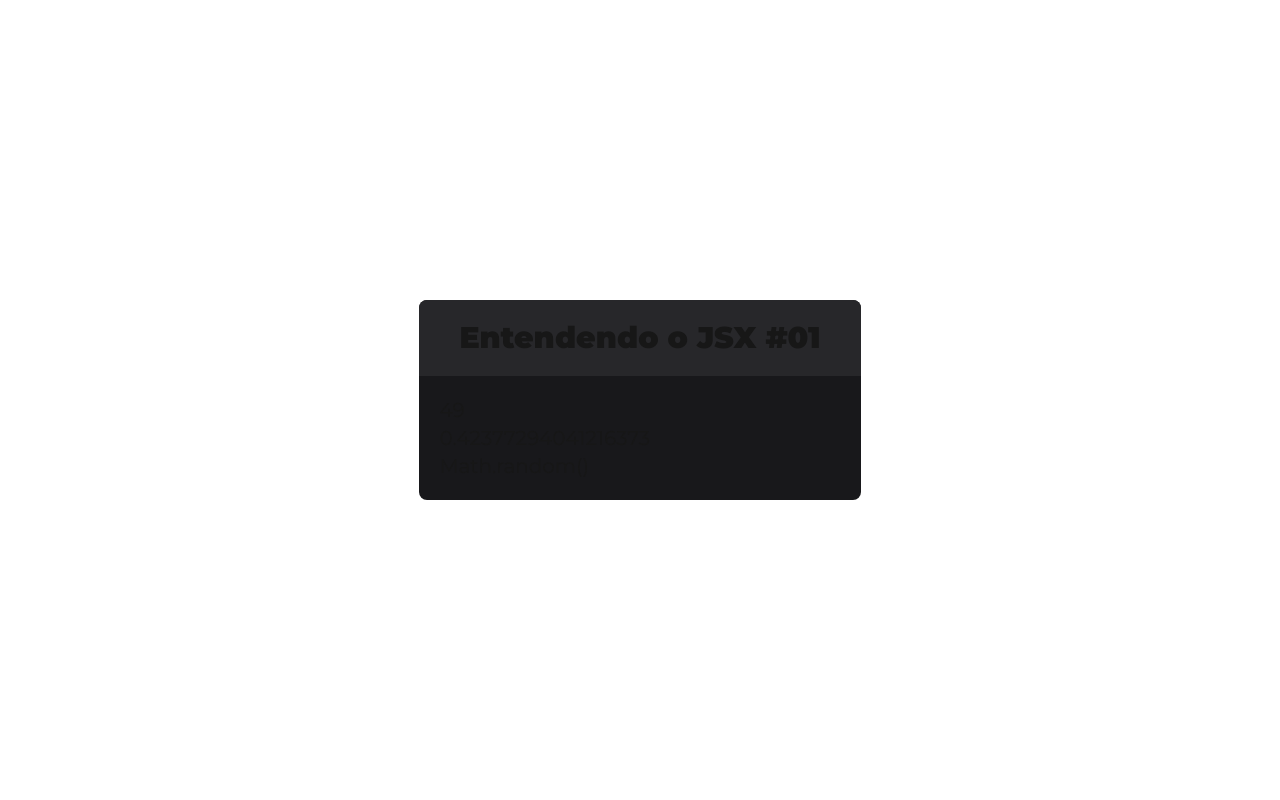
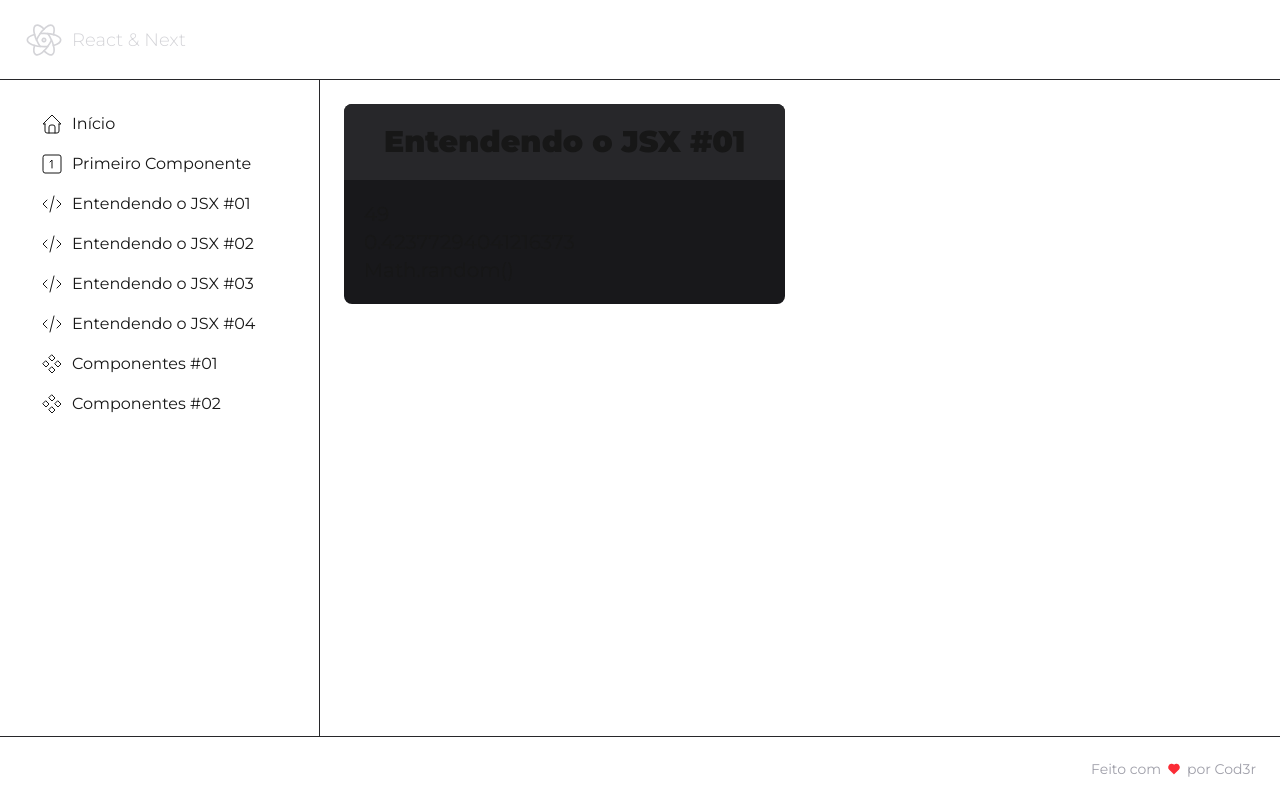
Before and after one commit to evanvidel/fundamentos-react-next, a Next.js app: page /basico/jsx-01 in a window 1280 px wide. Built offline with nearby package versions, Linux system fonts and the light colour scheme.

Commit message:
side menu update

```diff
--- a/src/app/basico/comp-02/page.tsx
+++ b/src/app/(paginas)/basico/comp-02/page.tsx
@@ -5,9 +5,9 @@ export default function CriandoComponentes02() {
   const listaDeAprovados = ['Rebeca', 'Guilherme', 'Maria', 'Thiago', 'Pedro'];
 
   return (
-    <Pagina>
+
       <h1>Criando componente 02</h1>
 
-    </Pagina>
+
   );
 }
--- /dev/null
+++ b/src/app/(paginas)/layout.tsx
@@ -0,0 +1,9 @@
+import Pagina from "@/components/template/Pagina";
+
+export default function Layout(props: any) {
+  return (
+    <Pagina>
+      {props.children}
+    </Pagina>
+  )
+}
--- a/src/app/globals.css
+++ b/src/app/globals.css
@@ -39,7 +39,7 @@ body {
 
 .container {
   @apply flex flex-col justify-center items-center;
-  @apply h-screen;
+
 }
 
 .exercicio{
--- a/src/components/template/Pagina.tsx
+++ b/src/components/template/Pagina.tsx
@@ -29,17 +29,17 @@ export default function Pagina(props: PaginaProps) {
             />
             <MenuItem
               icone={IconCode}
-              link="/basico/jsx-01"
+              link="/basico/jsx-02"
               texto="Entendendo o JSX #02"
             />
             <MenuItem
               icone={IconCode}
-              link="/basico/jsx-01"
+              link="/basico/jsx-03"
               texto="Entendendo o JSX #03"
             />
             <MenuItem
               icone={IconCode}
-              link="/basico/jsx-01"
+              link="/basico/jsx-04"
               texto="Entendendo o JSX #04"
             />
             <MenuItem
@@ -49,7 +49,7 @@ export default function Pagina(props: PaginaProps) {
             />
             <MenuItem
               icone={IconComponents}
-              link="/basico/comp-01"
+              link="/basico/comp-02"
               texto="Componentes #02"
             />
           </Menu>
```
Also changed, not shown: src/app/(paginas)/basico/comp-01/page.tsx (renamed from src/app/basico/comp-01/page.tsx), src/app/(paginas)/basico/jsx-01/page.tsx (renamed from src/app/basico/jsx-01/page.tsx), src/app/(paginas)/basico/jsx-02/page.tsx (renamed from src/app/basico/jsx-02/page.tsx), src/app/(paginas)/basico/jsx-03/page.tsx (renamed from src/app/basico/jsx-03/page.tsx), src/app/(paginas)/basico/jsx-04/page.tsx (renamed from src/app/basico/jsx-04/page.tsx), src/app/(paginas)/basico/primeiro/page.tsx (renamed from src/app/basico/primeiro/page.tsx), src/app/(paginas)/page.tsx (renamed from src/app/page.tsx), 1 other file (tests, documents, lock files or other folders).
